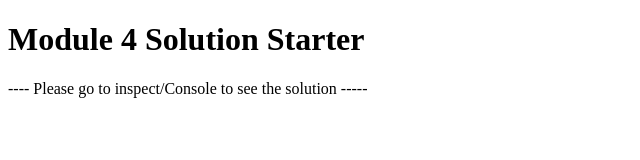
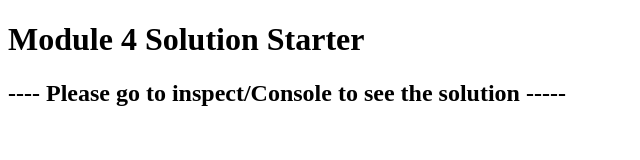
Before and after one commit to Renatolcpereira/mod4-solution, a plain HTML site: page index.html in a window 1280 px wide. Shown: the whole page, without its empty margins (0-640 px from the left). Drawn offline with Linux system fonts and the light colour scheme.

Commit message:
Update index.html

```diff
--- a/index.html
+++ b/index.html
@@ -12,6 +12,6 @@
 </head>
 <body>
   <h1>Module 4 Solution Starter</h1>
-  <p>---- Please go to inspect/Console to see the solution -----</p>
+  <h2>---- Please go to inspect/Console to see the solution -----</h2>
 </body>
 </html>
```
